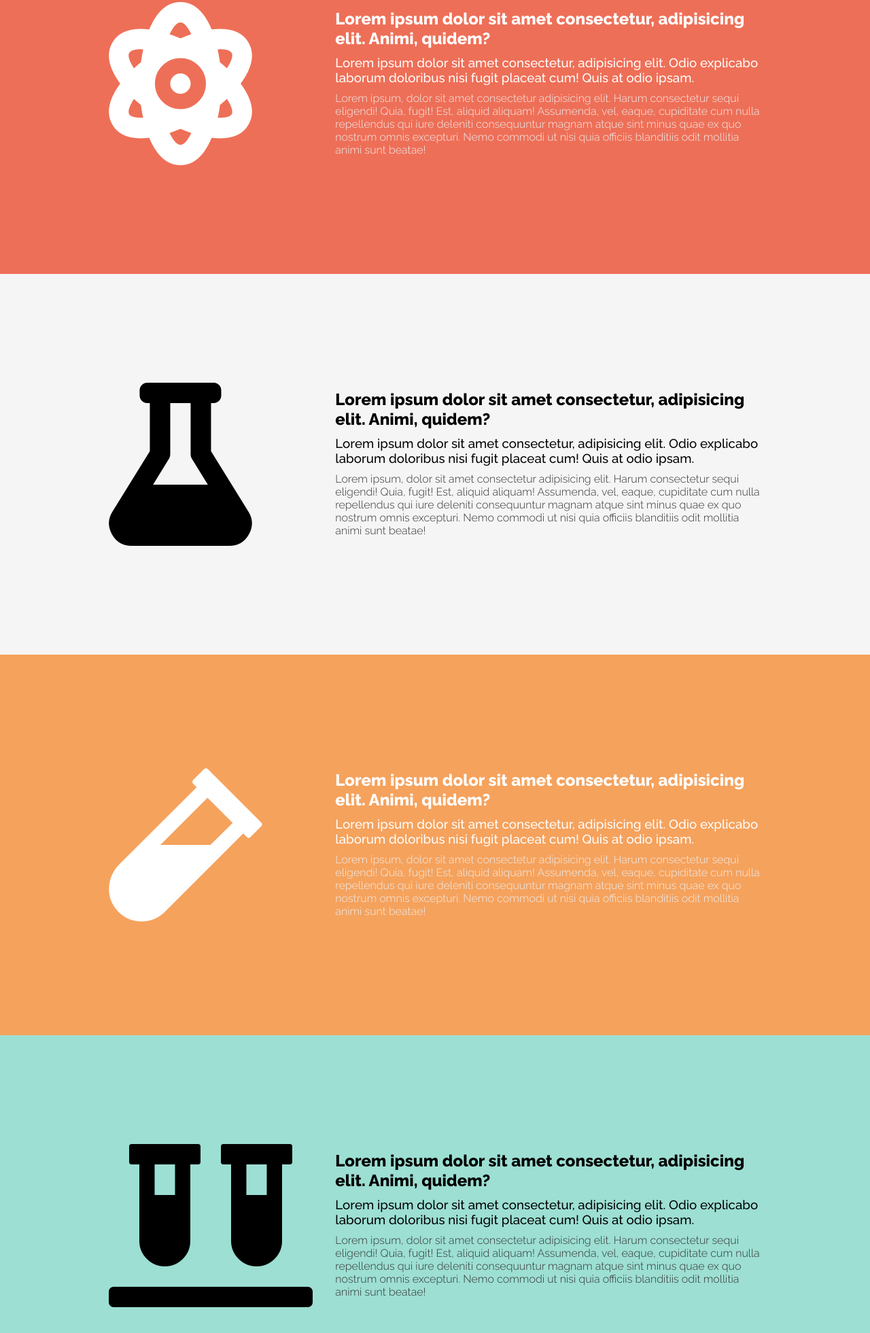
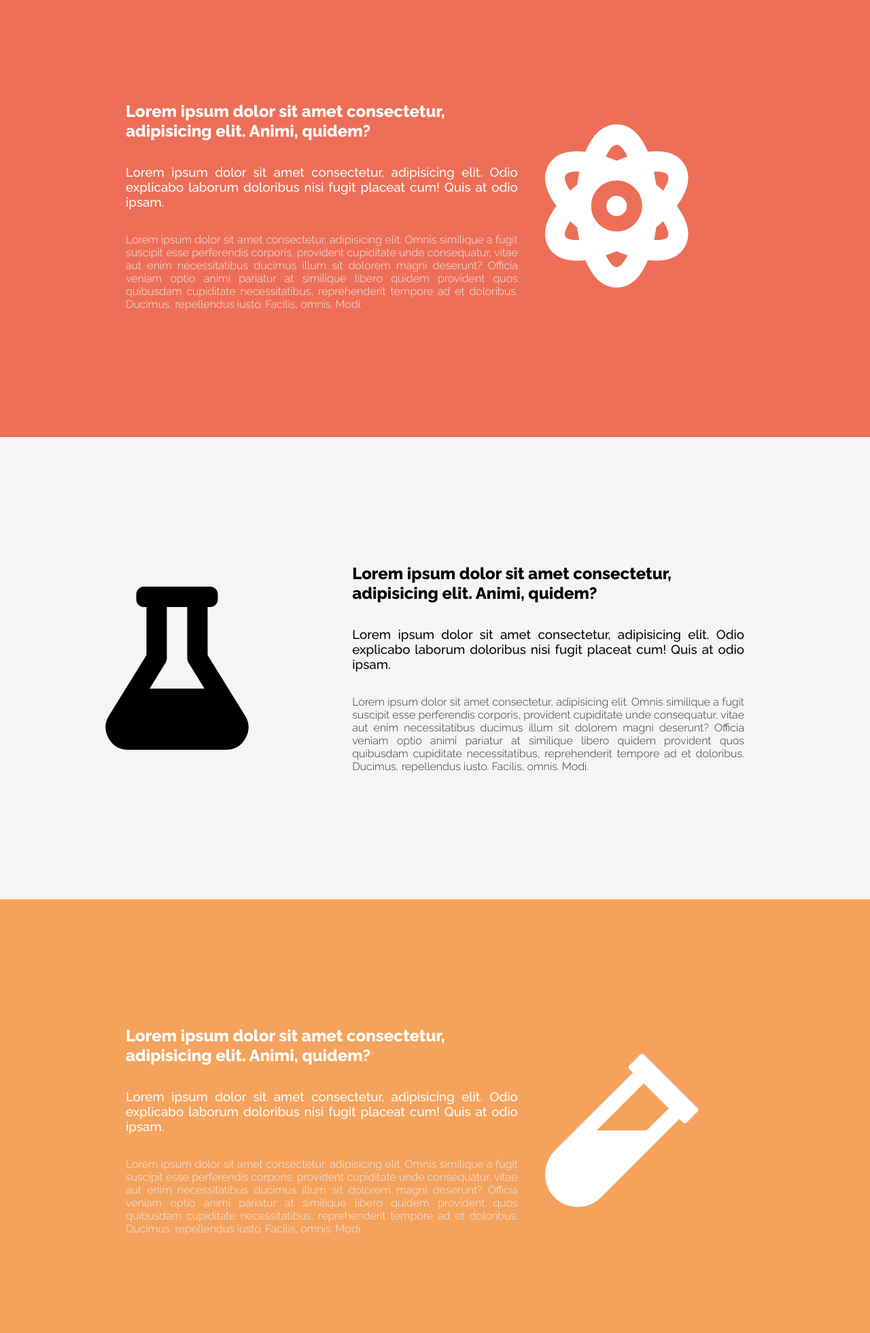
Before and after one commit to treZeta/bombas-nucleares, a plain HTML site: page src/html/index.html in a window 1280 px wide. Shown: the part 823-2784 px from the top of the page at 68% size. Drawn offline with Linux system fonts and the light colour scheme.

Commit message:
Cambios en los estilos
Se elimino el float left, de el section-text-container y el icon-container, se aumento la altura de las section, se le puso text align: justify  a los p y a los h3 ademas de aumentarle el margen a los h2, h3 y p que estan en los .section-text-container

```diff
--- a/src/css/main.css
+++ b/src/css/main.css
@@ -102,7 +102,7 @@
 
 .section {
     display: flex;
-    height: 70vh;
+    height: 85vh;
     width: 100%;
     color: #ffffff;
     padding-top: 30px;
@@ -120,7 +120,6 @@
     display: inline-block;
     font-weight: 700;
     width: 66%;
-    float: left;
 }
 
 .section-text-container h2 {
@@ -129,21 +128,22 @@
 
 .section-text-container h3 {
     font-weight: 500;
+    text-align: justify;
 }
 
 .section-text-container p {
     font-weight: 300;
     color: #efefef;
+    text-align: justify;
 }
 
 .section-text-container h2, h3, p {
-    margin: 10px;
+    margin: 35px;
 }
 
-.icon-container {
-    float: left;
+.icon-container{
     width: 33%;
-    margin-left: 10px;
+    margin: auto;
 }
 
 .icon-container i {
--- a/src/html/index.html
+++ b/src/html/index.html
@@ -44,20 +44,30 @@
             </div>
             <div class="section-text-container">
                 <h2>Lorem ipsum dolor sit amet consectetur, adipisicing elit. Animi, quidem?</h2>
-                <h3>Lorem ipsum dolor sit amet consectetur, adipisicing elit. Odio explicabo laborum doloribus nisi fugit placeat cum! Quis at odio ipsam.</h3>
-                <p>Lorem ipsum, dolor sit amet consectetur adipisicing elit. Harum consectetur sequi eligendi! Quia, fugit! Est, aliquid aliquam! Assumenda, vel, eaque, cupiditate cum nulla repellendus qui iure deleniti consequuntur magnam atque sint minus quae ex quo nostrum omnis excepturi. Nemo commodi ut nisi quia officiis blanditiis odit mollitia animi sunt beatae!</p>
+                <h3>Lorem ipsum dolor sit amet consectetur, adipisicing elit. Odio explicabo laborum doloribus nisi
+                    fugit placeat cum! Quis at odio ipsam.</h3>
+                <p>Lorem ipsum dolor sit amet consectetur, adipisicing elit. Omnis similique a fugit suscipit esse
+                    perferendis corporis, provident cupiditate unde consequatur, vitae aut enim necessitatibus ducimus
+                    illum sit dolorem magni deserunt? Officia veniam optio animi pariatur at similique libero quidem
+                    provident quos quibusdam cupiditate necessitatibus, reprehenderit tempore ad et doloribus. Ducimus,
+                    repellendus iusto. Facilis, omnis. Modi.</p>
             </div>
         </div>
     </div>
     <div class="section" id="section-2">
         <div class="section-content">
+            <div class="section-text-container">
+                <h2>Lorem ipsum dolor sit amet consectetur, adipisicing elit. Animi, quidem?</h2>
+                <h3>Lorem ipsum dolor sit amet consectetur, adipisicing elit. Odio explicabo laborum doloribus nisi
+                    fugit placeat cum! Quis at odio ipsam.</h3>
+                <p>Lorem ipsum dolor sit amet consectetur, adipisicing elit. Omnis similique a fugit suscipit esse
+                    perferendis corporis, provident cupiditate unde consequatur, vitae aut enim necessitatibus ducimus
+                    illum sit dolorem magni deserunt? Officia veniam optio animi pariatur at similique libero quidem
+                    provident quos quibusdam cupiditate necessitatibus, reprehenderit tempore ad et doloribus. Ducimus,
+                    repellendus iusto. Facilis, omnis. Modi.</p>
+            </div>
             <div class="icon-container">
                 <i class="fas fa-atom"></i>
-            </div>
-            <div class="section-text-container">
-                <h2>Lorem ipsum dolor sit amet consectetur, adipisicing elit. Animi, quidem?</h2>
-                <h3>Lorem ipsum dolor sit amet consectetur, adipisicing elit. Odio explicabo laborum doloribus nisi fugit placeat cum! Quis at odio ipsam.</h3>
-                <p>Lorem ipsum, dolor sit amet consectetur adipisicing elit. Harum consectetur sequi eligendi! Quia, fugit! Est, aliquid aliquam! Assumenda, vel, eaque, cupiditate cum nulla repellendus qui iure deleniti consequuntur magnam atque sint minus quae ex quo nostrum omnis excepturi. Nemo commodi ut nisi quia officiis blanditiis odit mollitia animi sunt beatae!</p>
             </div>
         </div>
     </div>
@@ -68,20 +78,30 @@
             </div>
             <div class="section-text-container">
                 <h2>Lorem ipsum dolor sit amet consectetur, adipisicing elit. Animi, quidem?</h2>
-                <h3>Lorem ipsum dolor sit amet consectetur, adipisicing elit. Odio explicabo laborum doloribus nisi fugit placeat cum! Quis at odio ipsam.</h3>
-                <p>Lorem ipsum, dolor sit amet consectetur adipisicing elit. Harum consectetur sequi eligendi! Quia, fugit! Est, aliquid aliquam! Assumenda, vel, eaque, cupiditate cum nulla repellendus qui iure deleniti consequuntur magnam atque sint minus quae ex quo nostrum omnis excepturi. Nemo commodi ut nisi quia officiis blanditiis odit mollitia animi sunt beatae!</p>
+                <h3>Lorem ipsum dolor sit amet consectetur, adipisicing elit. Odio explicabo laborum doloribus nisi
+                    fugit placeat cum! Quis at odio ipsam.</h3>
+                <p>Lorem ipsum dolor sit amet consectetur, adipisicing elit. Omnis similique a fugit suscipit esse
+                    perferendis corporis, provident cupiditate unde consequatur, vitae aut enim necessitatibus ducimus
+                    illum sit dolorem magni deserunt? Officia veniam optio animi pariatur at similique libero quidem
+                    provident quos quibusdam cupiditate necessitatibus, reprehenderit tempore ad et doloribus. Ducimus,
+                    repellendus iusto. Facilis, omnis. Modi.</p>
             </div>
         </div>
     </div>
     <div class="section" id="section-4">
         <div class="section-content">
+            <div class="section-text-container">
+                <h2>Lorem ipsum dolor sit amet consectetur, adipisicing elit. Animi, quidem?</h2>
+                <h3>Lorem ipsum dolor sit amet consectetur, adipisicing elit. Odio explicabo laborum doloribus nisi
+                    fugit placeat cum! Quis at odio ipsam.</h3>
+                <p>Lorem ipsum dolor sit amet consectetur, adipisicing elit. Omnis similique a fugit suscipit esse
+                    perferendis corporis, provident cupiditate unde consequatur, vitae aut enim necessitatibus ducimus
+                    illum sit dolorem magni deserunt? Officia veniam optio animi pariatur at similique libero quidem
+                    provident quos quibusdam cupiditate necessitatibus, reprehenderit tempore ad et doloribus. Ducimus,
+                    repellendus iusto. Facilis, omnis. Modi.</p>
+            </div>
             <div class="icon-container">
                 <i class="fas fa-vial"></i>
-            </div>
-            <div class="section-text-container">
-                <h2>Lorem ipsum dolor sit amet consectetur, adipisicing elit. Animi, quidem?</h2>
-                <h3>Lorem ipsum dolor sit amet consectetur, adipisicing elit. Odio explicabo laborum doloribus nisi fugit placeat cum! Quis at odio ipsam.</h3>
-                <p>Lorem ipsum, dolor sit amet consectetur adipisicing elit. Harum consectetur sequi eligendi! Quia, fugit! Est, aliquid aliquam! Assumenda, vel, eaque, cupiditate cum nulla repellendus qui iure deleniti consequuntur magnam atque sint minus quae ex quo nostrum omnis excepturi. Nemo commodi ut nisi quia officiis blanditiis odit mollitia animi sunt beatae!</p>
             </div>
         </div>
     </div>
@@ -92,8 +112,13 @@
             </div>
             <div class="section-text-container">
                 <h2>Lorem ipsum dolor sit amet consectetur, adipisicing elit. Animi, quidem?</h2>
-                <h3>Lorem ipsum dolor sit amet consectetur, adipisicing elit. Odio explicabo laborum doloribus nisi fugit placeat cum! Quis at odio ipsam.</h3>
-                <p>Lorem ipsum, dolor sit amet consectetur adipisicing elit. Harum consectetur sequi eligendi! Quia, fugit! Est, aliquid aliquam! Assumenda, vel, eaque, cupiditate cum nulla repellendus qui iure deleniti consequuntur magnam atque sint minus quae ex quo nostrum omnis excepturi. Nemo commodi ut nisi quia officiis blanditiis odit mollitia animi sunt beatae!</p>
+                <h3>Lorem ipsum dolor sit amet consectetur, adipisicing elit. Odio explicabo laborum doloribus nisi
+                    fugit placeat cum! Quis at odio ipsam.</h3>
+                <p>Lorem ipsum dolor sit amet consectetur, adipisicing elit. Omnis similique a fugit suscipit esse
+                    perferendis corporis, provident cupiditate unde consequatur, vitae aut enim necessitatibus ducimus
+                    illum sit dolorem magni deserunt? Officia veniam optio animi pariatur at similique libero quidem
+                    provident quos quibusdam cupiditate necessitatibus, reprehenderit tempore ad et doloribus. Ducimus,
+                    repellendus iusto. Facilis, omnis. Modi.</p>
             </div>
         </div>
     </div>
```
